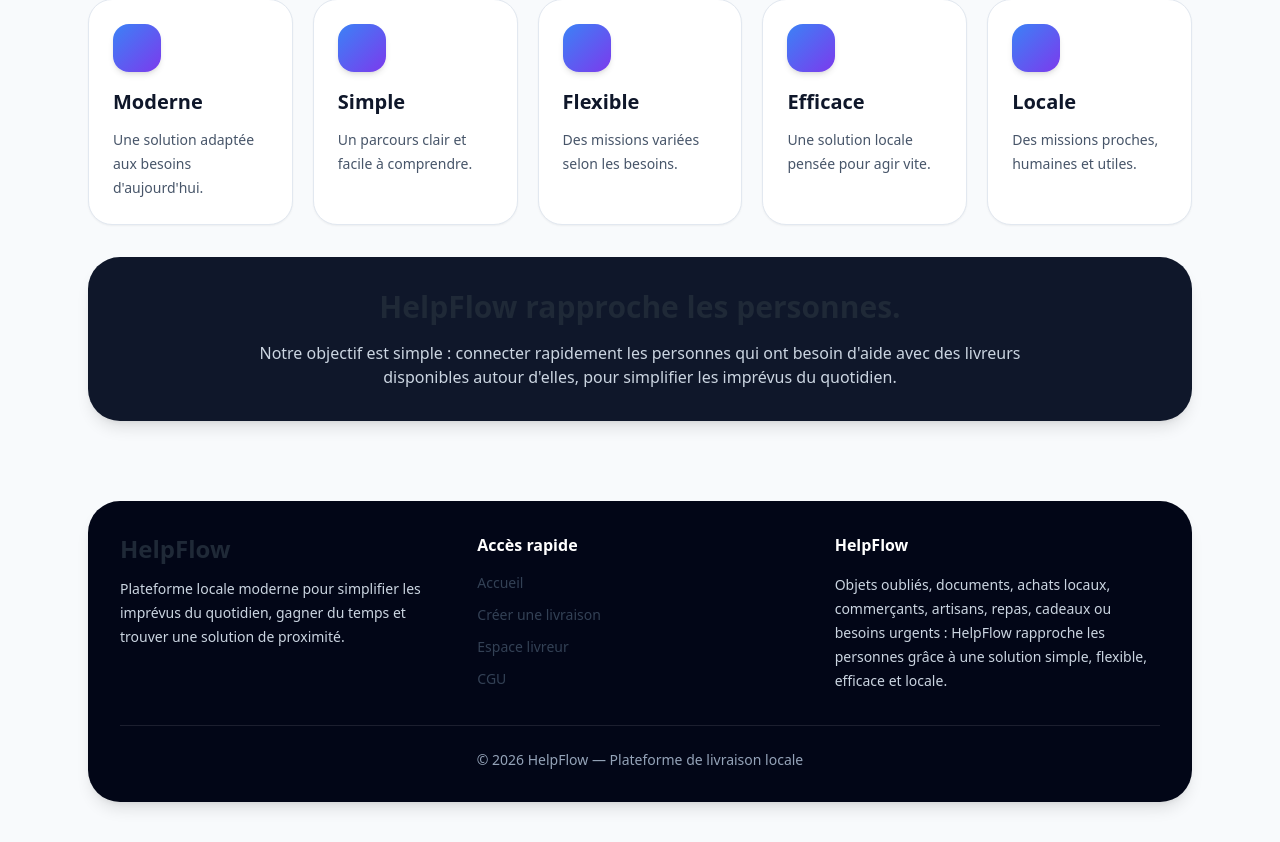
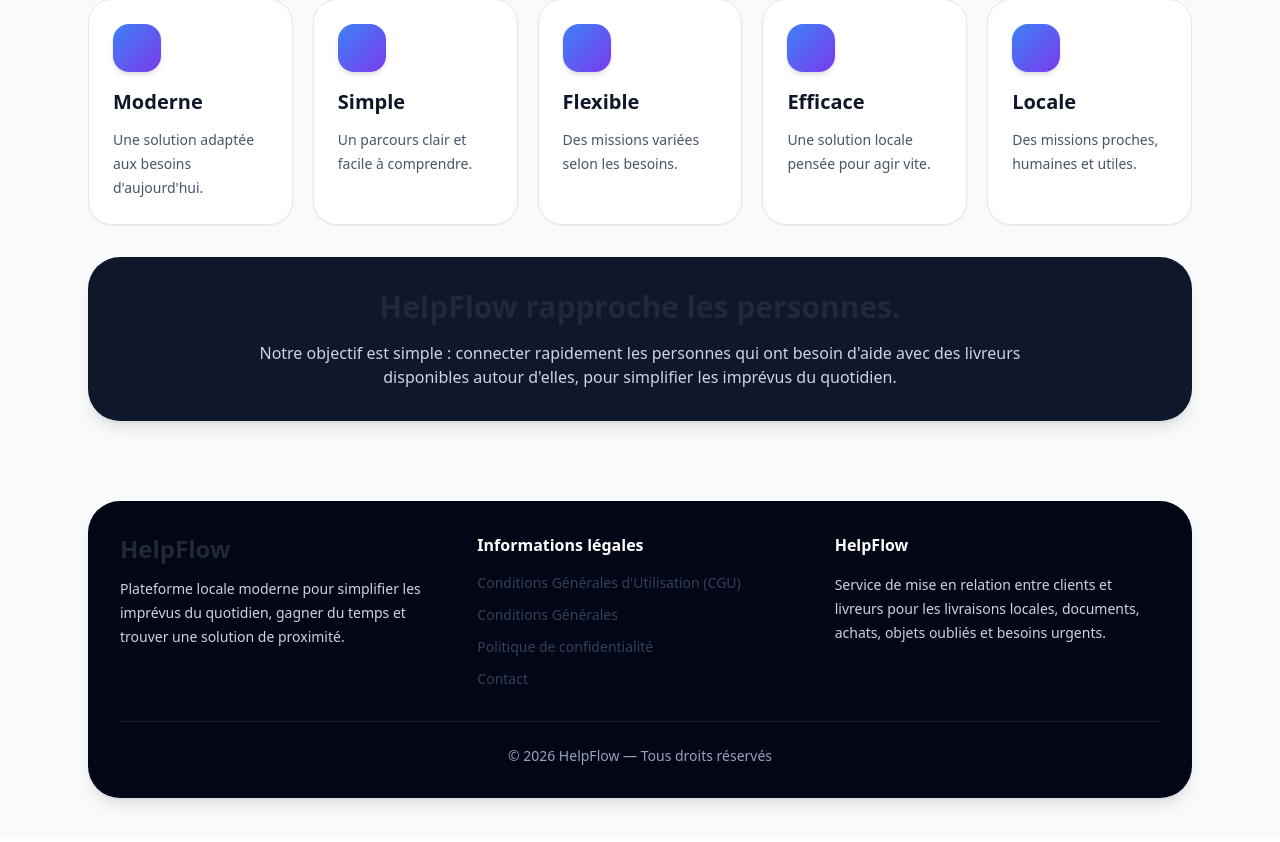
Before and after one commit to mrakachm/helpflow-new, a Next.js app: page / in a window 1280 px wide. Shown: the part 2669-3511 px from the top of the page. Built offline with nearby package versions, Linux system fonts and the light colour scheme; no server answers.

Commit message:
Fix homepage navigation buttons

```diff
--- a/src/components/landing/Footer.tsx
+++ b/src/components/landing/Footer.tsx
@@ -7,6 +7,7 @@ export default function Footer() {
         <div className="grid gap-8 md:grid-cols-3">
           <div>
             <h2 className="text-2xl font-black">HelpFlow</h2>
+
             <p className="mt-3 text-sm leading-6 text-slate-300">
               Plateforme locale moderne pour simplifier les imprévus du
               quotidien, gagner du temps et trouver une solution de proximité.
@@ -14,36 +15,46 @@ export default function Footer() {
           </div>
 
           <div>
-            <h3 className="font-bold text-white">Accès rapide</h3>
+            <h3 className="font-bold text-white">Informations légales</h3>
+
             <div className="mt-4 space-y-3 text-sm text-slate-300">
-              <Link href="/" className="block hover:text-white">
-                Accueil
+              <Link href="/cgu" className="block hover:text-white">
+                Conditions Générales d'Utilisation (CGU)
               </Link>
-              <Link href="/client/new-order" className="block hover:text-white">
-                Créer une livraison
+
+              <Link
+                href="/conditions-generales"
+                className="block hover:text-white"
+              >
+                Conditions Générales
               </Link>
-              <Link href="/livreur/missions" className="block hover:text-white">
-                Espace livreur
+
+              <Link
+                href="/confidentialite"
+                className="block hover:text-white"
+              >
+                Politique de confidentialité
               </Link>
-              <Link href="/cgu" className="block hover:text-white">
-                CGU
+
+              <Link href="/contact" className="block hover:text-white">
+                Contact
               </Link>
             </div>
           </div>
 
           <div>
             <h3 className="font-bold text-white">HelpFlow</h3>
+
             <p className="mt-4 text-sm leading-6 text-slate-300">
-              Objets oubliés, documents, achats locaux, commerçants, artisans,
-              repas, cadeaux ou besoins urgents : HelpFlow rapproche les
-              personnes grâce à une solution simple, flexible, efficace et
-              locale.
+              Service de mise en relation entre clients et livreurs pour les
+              livraisons locales, documents, achats, objets oubliés et besoins
+              urgents.
             </p>
           </div>
         </div>
 
         <div className="mt-8 border-t border-white/10 pt-6 text-center text-sm text-slate-400">
-          © {new Date().getFullYear()} HelpFlow — Plateforme de livraison locale
+          © {new Date().getFullYear()} HelpFlow — Tous droits réservés
         </div>
       </div>
     </footer>
```
